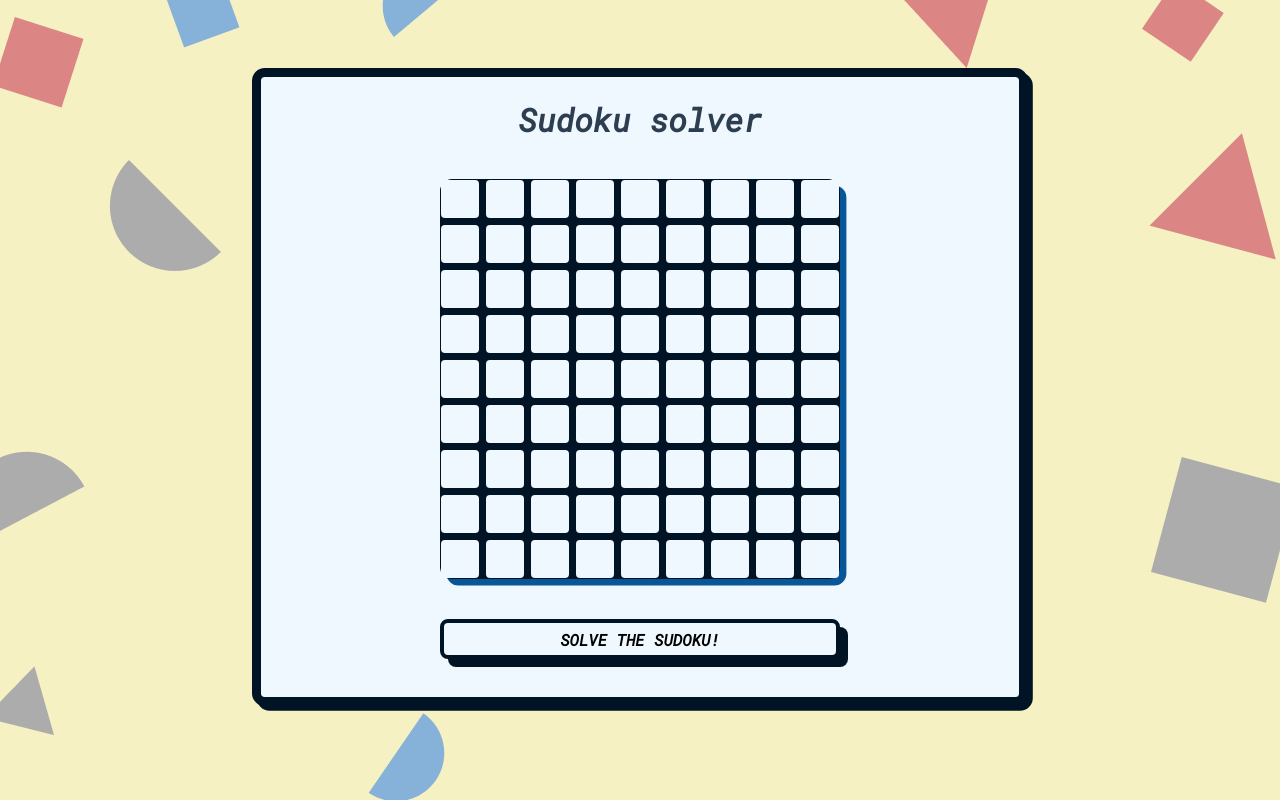
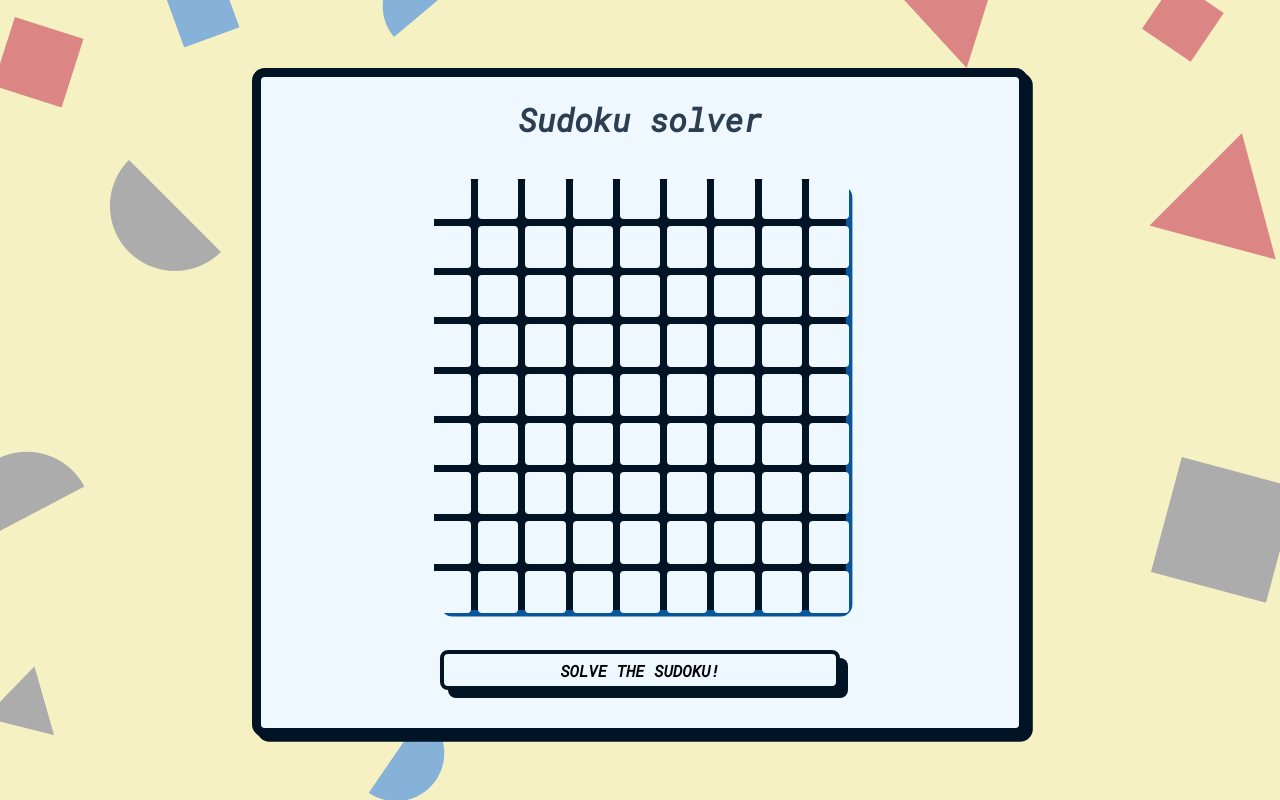
Before and after one commit to lsacienne/sudoku_solver, a Vue app in the folder sudoku-v-online/: page / in a window 1280 px wide. Built offline with nearby package versions, Linux system fonts and the light colour scheme.

Commit message:
:iphone: Increas portability of the grid

```diff
--- a/sudoku-v-online/src/components/SudokuGrid.vue
+++ b/sudoku-v-online/src/components/SudokuGrid.vue
@@ -64,14 +64,18 @@ export default defineComponent({
     display: grid;
     width: 100%;
     aspect-ratio: 1 / 1;
-    grid-template-columns: repeat(9, 9.2%);
-    grid-template-rows: repeat(9, 9.2%);
+    justify-content: center;
+    align-content: center;
+    padding: 2vw;
+    grid-template-columns: repeat(9, auto);
+    grid-template-rows: repeat(9, auto);
     grid-gap: 5px;
     place-content: center;
     border-radius: 3vw;
 }
 
 .cell {
+    aspect-ratio: 1 / 1;
     border: none;
     border-radius: 1vw;
     background-color: aliceblue;
@@ -101,19 +105,10 @@ export default defineComponent({
     color: rgb(79, 133, 204);
 }
 
-@media(min-width: 500px) {
-    .grid-container {
-        grid-template-columns: repeat(9, 9.8%);
-        grid-template-rows: repeat(9, 9.8%);
-    }
-}
-
 @media (min-aspect-ratio: 4/3) and (min-width: 1200px) {
     .grid-container {
         width: 50vh;
-        height: 50vh;
-        grid-template-columns: repeat(9, 9.5%);
-        grid-template-rows: repeat(9, 9.5%);
+        padding: .5vw;
         box-shadow: .5vw .5vw 0 rgb(8, 85, 151);
         border-radius: 1.5vh;
         grid-gap: 7px;
```
